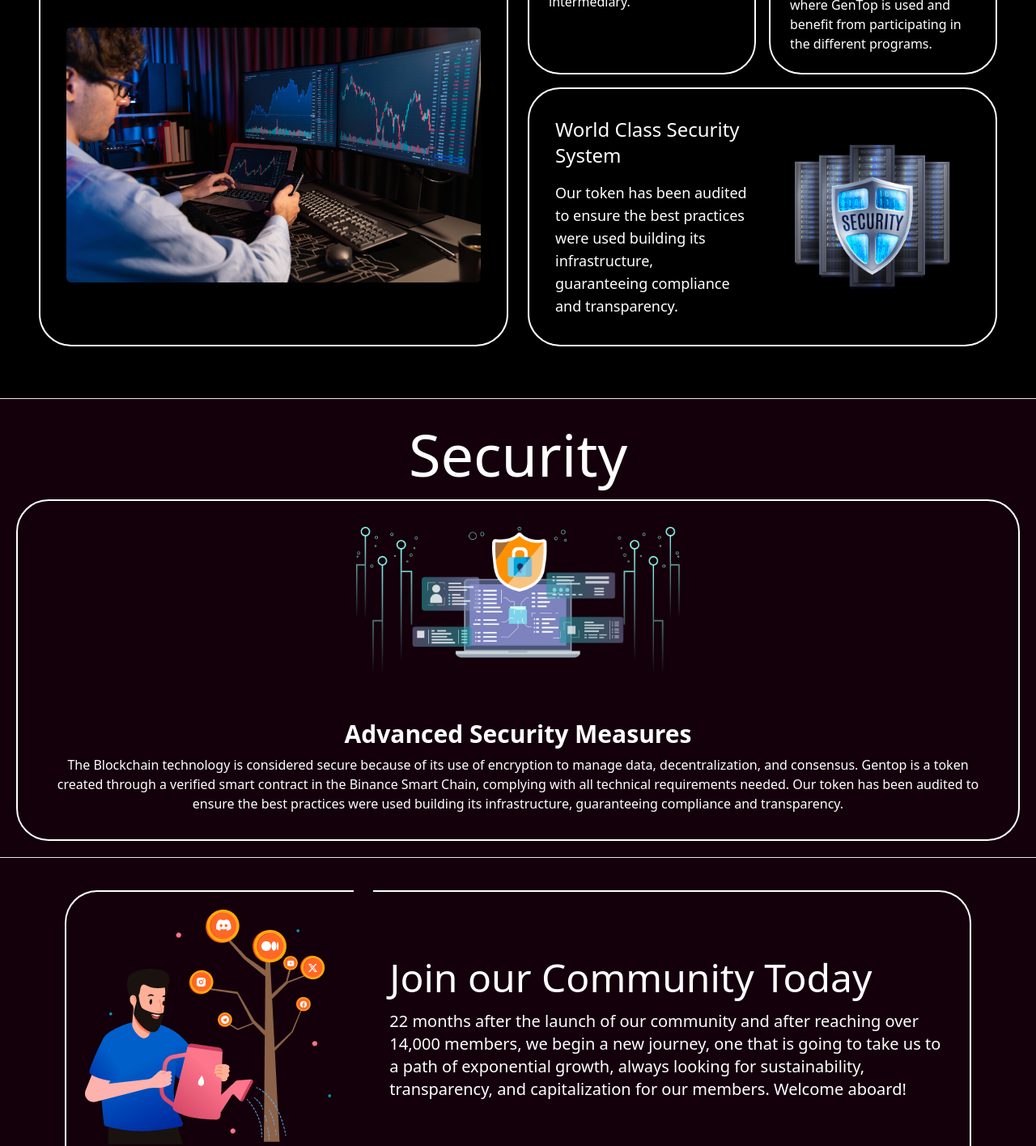
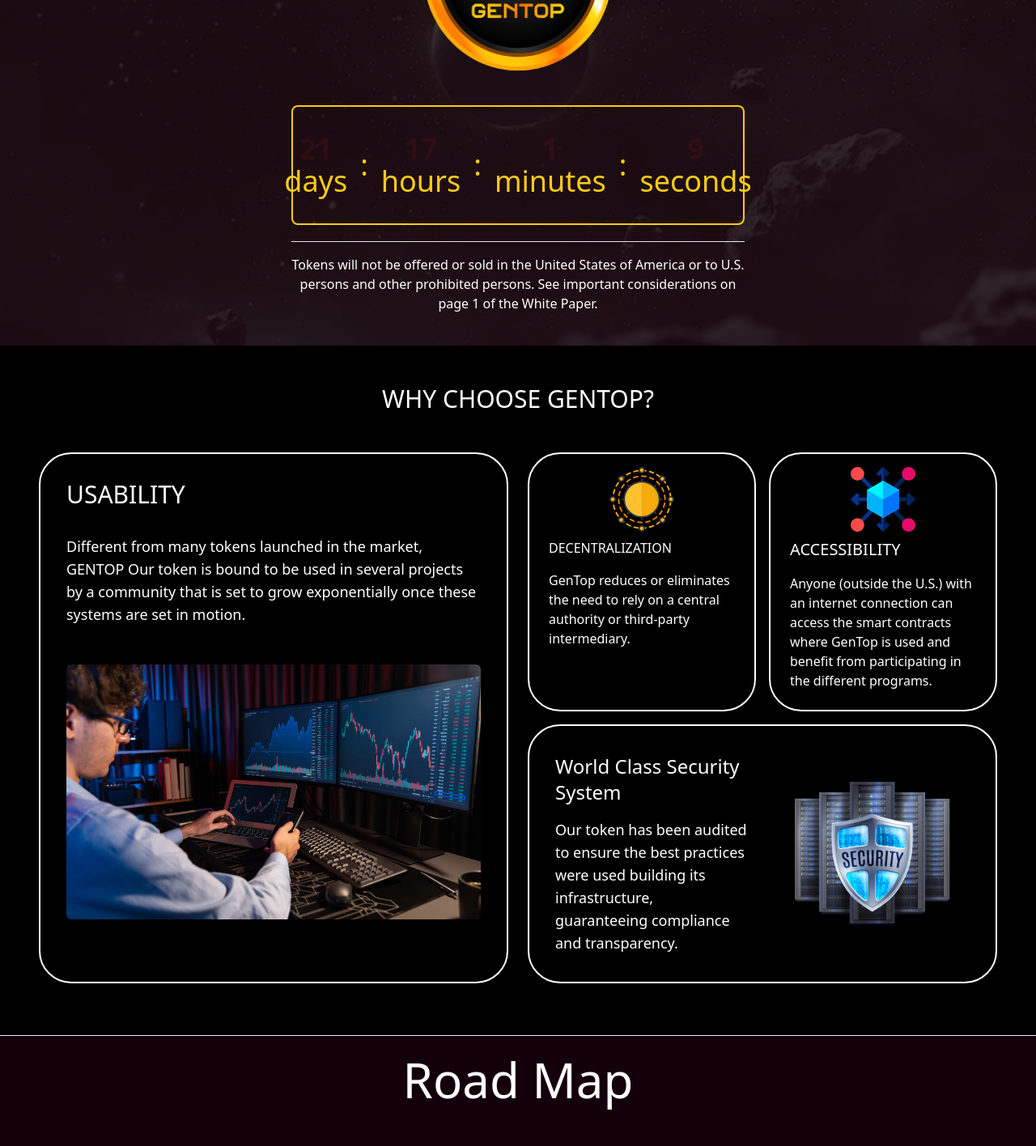
Before and after one commit to umersheikh1986/GenTOP-1, a Next.js app: page / in a window 1280 px wide. Shown: the part 360-1776 px from the top of the page at 81% size. Built offline with nearby package versions, Linux system fonts and the light colour scheme.

Commit message:
code pushed

```diff
--- a/src/app/page.tsx
+++ b/src/app/page.tsx
@@ -13,9 +13,9 @@
   return (
     <main>
       {/* <HomeHeader /> */}
-      {/* <HeroSection /> */}
+      <HeroSection />
       <Solidarity />
-      {/* <Mentality /> */}
+      <Mentality />
       <Decentralization />
       {/* <CombinedLevel /> */}
       <IndividualLevel />
```
